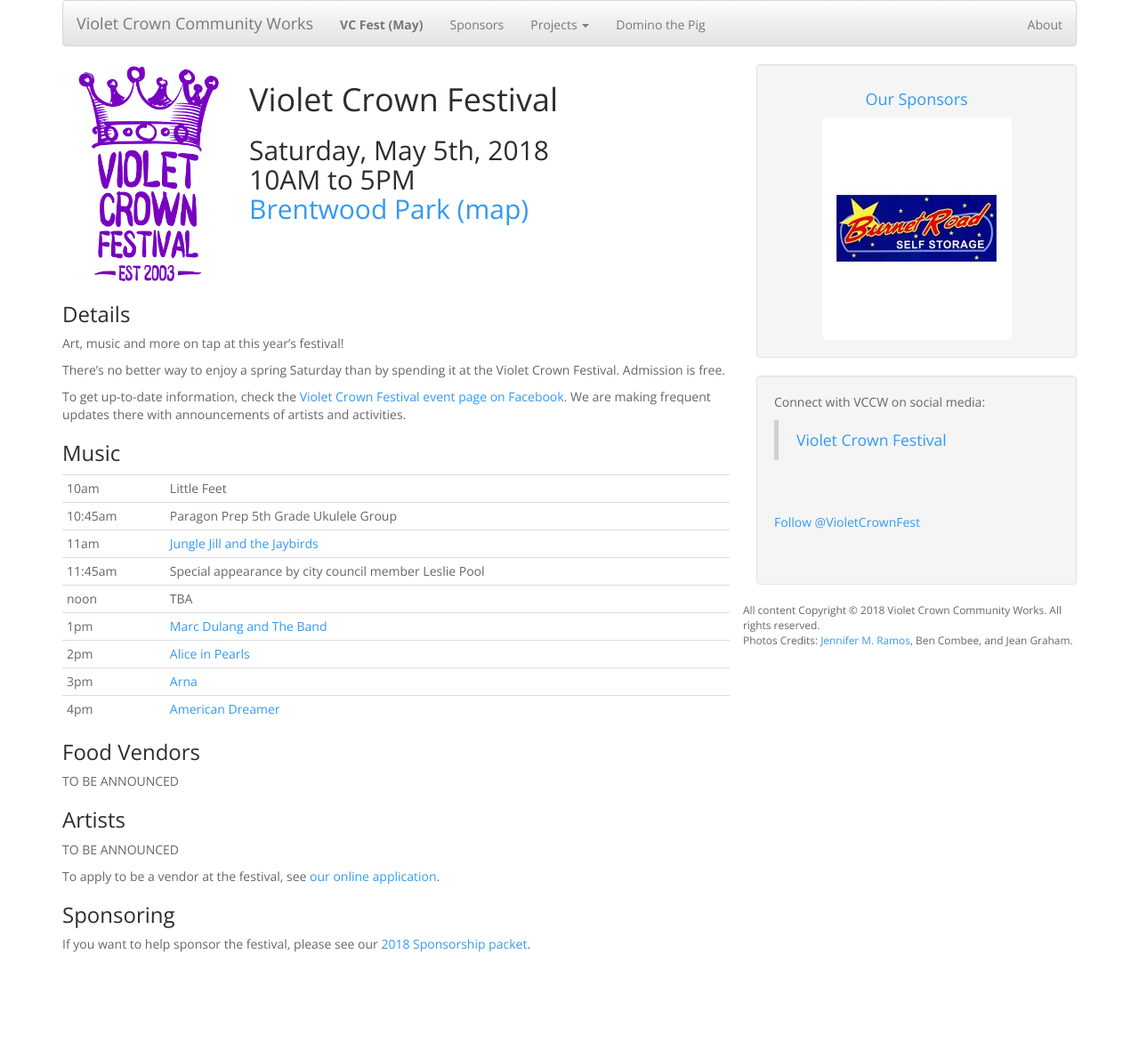
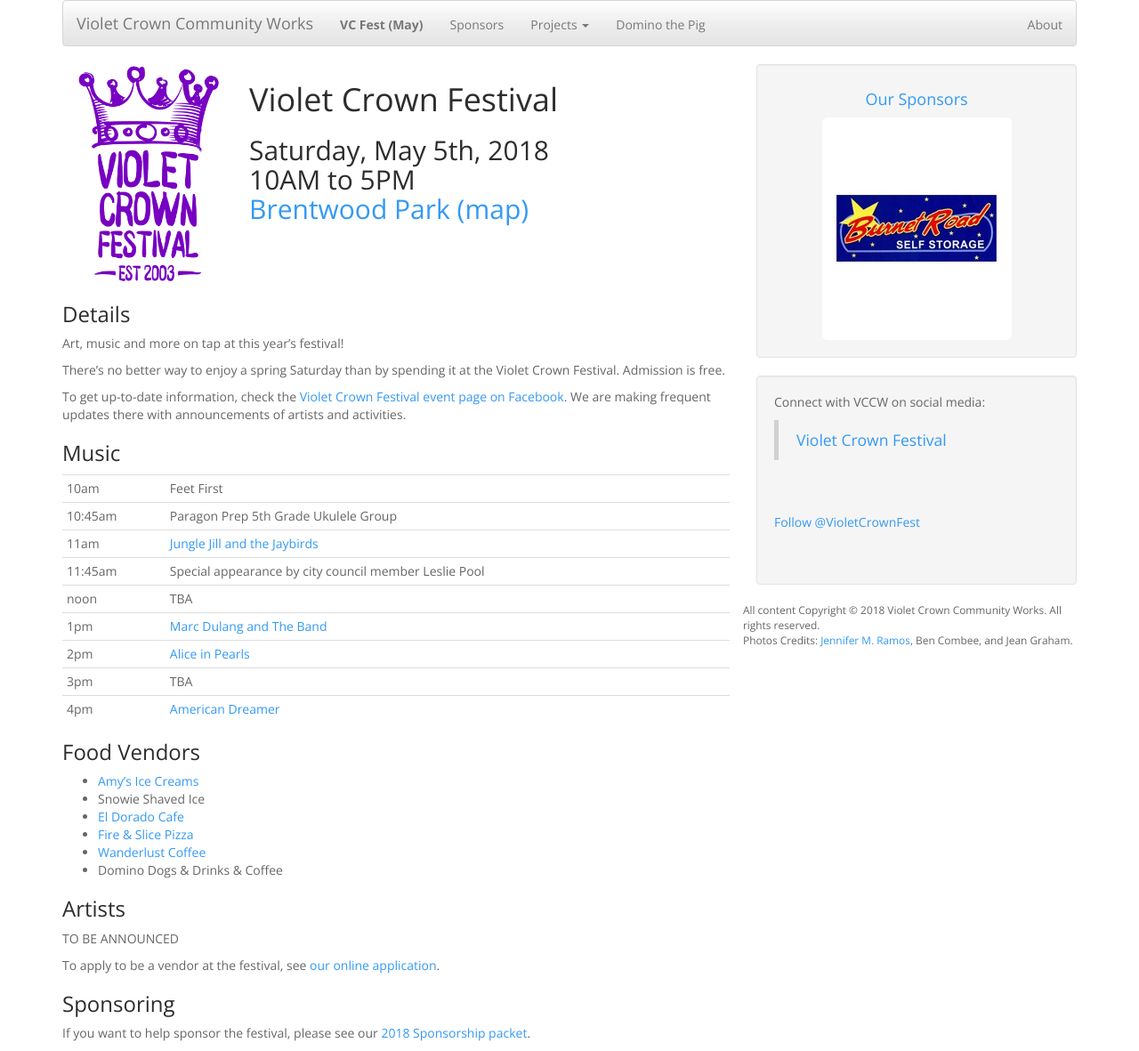
Before and after one commit to vccw/vccw.github.io, a Jekyll site: the page built from vcf_2018.md, in a window 1280 px wide. Shown: the whole page at 89% size. Built offline with Jekyll 4.4.1, drawn with Linux system fonts in a browser that asks for light colours; comment, search, counter and statistics services are not loaded; before the commit the page ends 1081 px from its top, so only the background shows below that.

Commit message:
Update vcf_2018.md

```diff
--- a/vcf_2018.md
+++ b/vcf_2018.md
@@ -28,20 +28,25 @@
 
 ### Music
 
-| 10am | Little Feet |
+| 10am | Feet First |
 | 10:45am | Paragon Prep 5th Grade Ukulele Group |
 | 11am | [Jungle Jill and the Jaybirds](https://www.facebook.com/pages/Jungle-Jill-The-Jaybirds/257212990967619) |
 | 11:45am | Special appearance by city council member Leslie Pool |
 | noon | TBA |
 |  1pm | [Marc Dulang and The Band](https://marcdulang.bandcamp.com/releases) |
 |  2pm | [Alice in Pearls](https://www.facebook.com/aliceinpearls/) |
-|  3pm | [Arna](https://amasong.bandcamp.com/) |
+|  3pm | TBA |
 |  4pm | [American Dreamer](http://www.americandreamermusic.com/) |
 {:.table .table-condensed}
 
 ### Food Vendors
 
-TO BE ANNOUNCED
+* [Amy's Ice Creams](http://www.amysicecreams.com/)
+* Snowie Shaved Ice
+* [El Dorado Cafe](http://www.eldoradocafeatx.com/)
+* [Fire & Slice Pizza](http://www.fireandsliceaustin.com/)
+* [Wanderlust Coffee](https://www.facebook.com/wanderlustcoffeetruck)
+* Domino Dogs & Drinks & Coffee
 
 ### Artists
 
```
